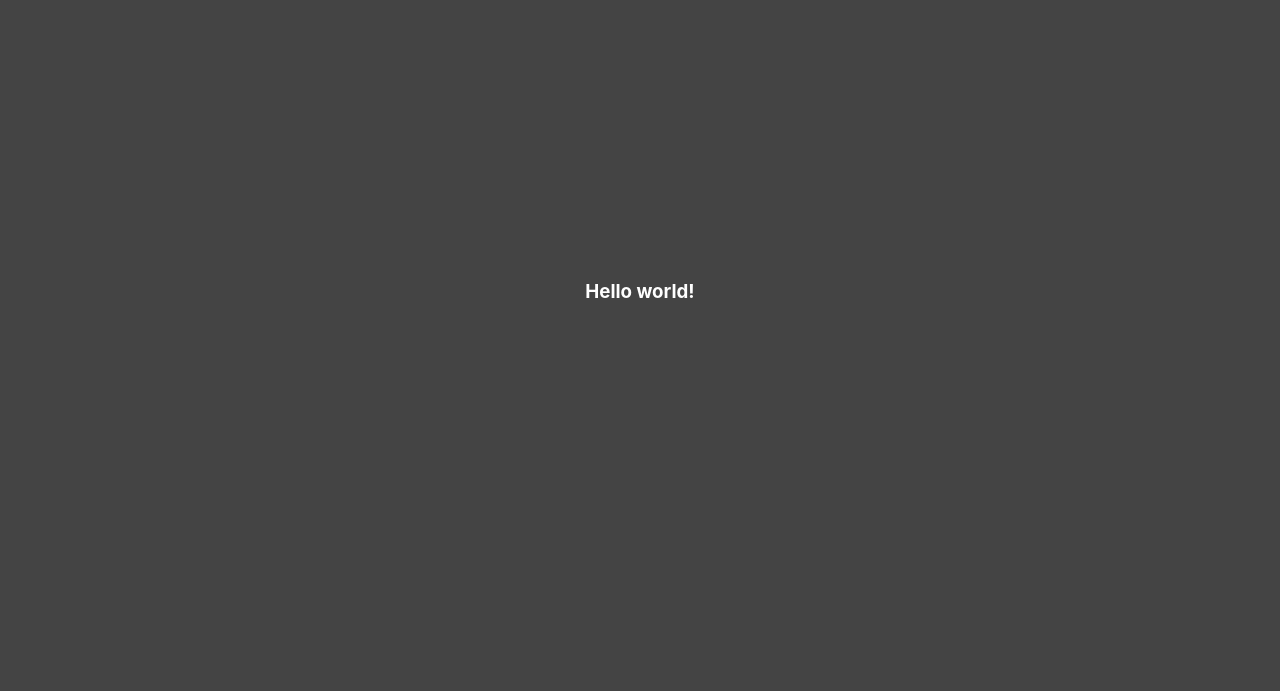
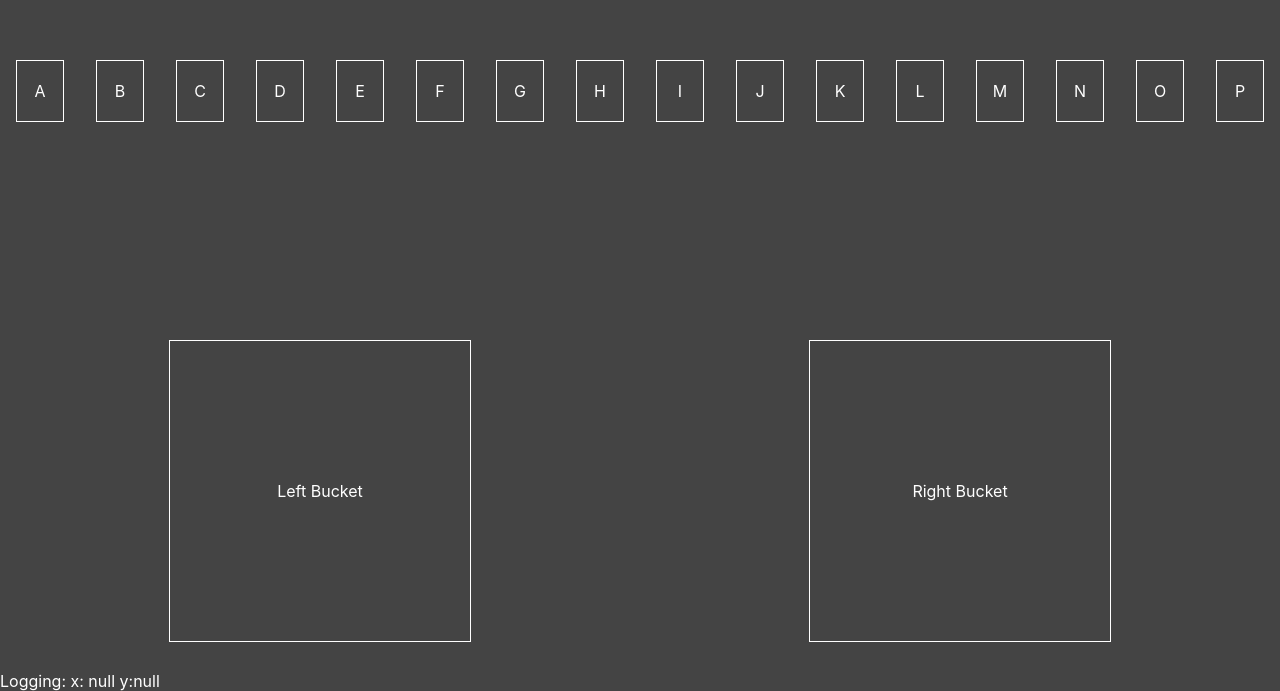
Before and after one commit to morgankeys/MySandbox, a React (Create React App) app in the folder react-sandbox/: page / in a window 1280 px wide. Shown: the part 109-800 px from the top of the page. Built offline with nearby package versions, Linux system fonts and the light colour scheme.

Commit message:
Create basic layout and some data structure, need to figure out how to access coordinate data properly

```diff
--- a/react-sandbox/package.json
+++ b/react-sandbox/package.json
@@ -5,7 +5,8 @@
   "dependencies": {
     "react": "^16.9.0",
     "react-dom": "^16.9.0",
-    "react-scripts": "3.1.1",
+    "react-draggable": "^4.4.3",
+    "react-scripts": "^3.4.3",
     "styled-components": "^4.3.2"
   },
   "scripts": {
--- a/react-sandbox/src/App.js
+++ b/react-sandbox/src/App.js
@@ -2,6 +2,9 @@ import React from 'react';
 import logo from './logo.svg';
 
 import styled from 'styled-components'
+
+import Draggable from 'react-draggable';
+
 
 const Frame = styled.div`
    position: absolute;
@@ -16,28 +19,106 @@ const Frame = styled.div`
    display: flex;
    justify-content: center;
    align-items: center;
+   flex-direction: column;
+`
+
+const StyledBucket = styled.div`
+   width: 300px;
+   height: 300px;
+   border: 1px solid #fff;
+
+   display: flex;
+   justify-content: center;
+   align-items: center;
+`
+
+const Bucket = (props) => {
+   return (
+      <StyledBucket>
+         {props.children}
+      </StyledBucket>
+   )
+}
+
+const StyledLetterBox = styled.div`
+   border: 1px solid #fff;
+   width: 60px;
+   height: 60px;
+   margin: 16px;
+
+   display: flex;
+   justify-content: center;
+   align-items: center;
+`
+
+const LetterBox = (props) => {
+   return (
+      <StyledLetterBox>{props.children}</StyledLetterBox>
+   )
+}
+
+const Half = styled.div`
+   width: 100%;
+   height: 50%;
+
+   display: flex;
+   justify-content: space-around;
+   align-items: center;
+`
+
+const Logger = styled.div`
+   position: absolute;
+   bottom: 0;
+   left: 0;
 `
 
 class App extends React.Component {
   constructor(props) {
      super(props)
      this.state = {
-        height: 40
+         height: 40,
+         letters: [
+            "A", "B", "C", "D",
+            "E", "F", "G", "H",
+            "I", "J", "K", "L",
+            "M", "N", "O", "P"
+         ],
+         BucketLeft: {
+            x: null,
+            y: null,
+            contains: [],
+         },
+         BucketRight: {
+            x: null,
+            y: null,
+            contains: [],
+         },
+         logger: `Logging: x: null y:null`
      }
 
-     this.changeHeight = this.changeHeight.bind(this)
+     this.dragHandler = this.dragHandler.bind(this)
   }
 
-  changeHeight(event) {
-     this.setState({height: event.target.value})
+  dragHandler(event, data) {
+     this.setState({
+        logger: `Logging: x:${data.x} y:${data.y}`})
   }
 
   render() {
      return (
      <Frame>
-           <h3>
-              Hello world!
-           </h3>
+           <Half>
+               {this.state.letters.map(l =>
+                  <Draggable onDrag={this.dragHandler}>
+                     <LetterBox key={l}>{l}</LetterBox>
+                  </Draggable>
+               )}
+            </Half>
+            <Half>
+               <Bucket key="left">Left Bucket</Bucket>
+               <Bucket key="right">Right Bucket</Bucket>
+            </Half>
+            <Logger>{this.state.logger}</Logger>
      </Frame>
   );
 }
```
Also changed, not shown: 1 other file (tests, documents, lock files or other folders).
